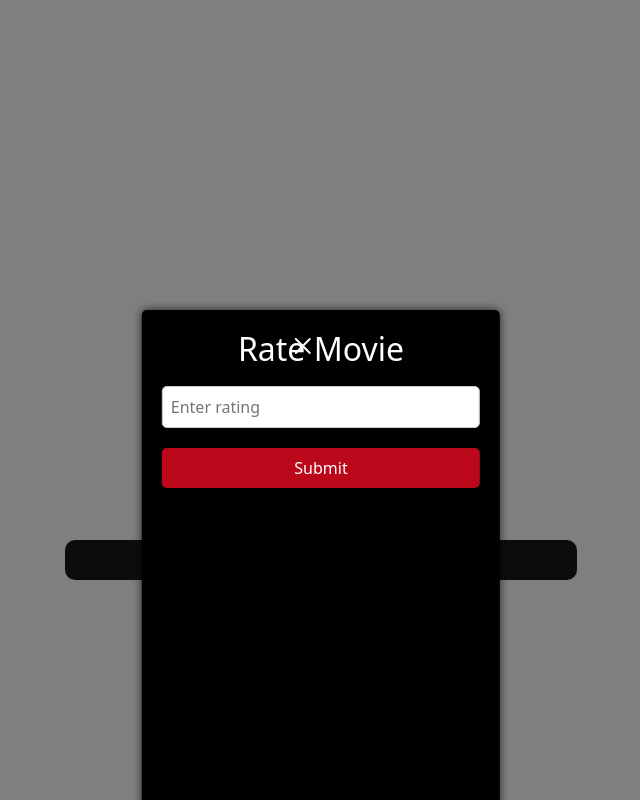
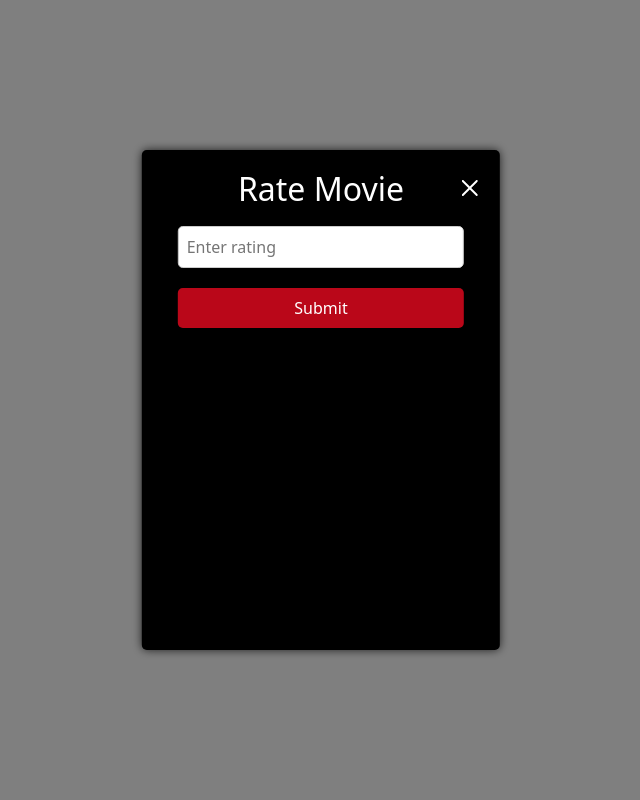
Before and after one commit to SMunib/Watcher, a React (Vite) app in the folder front-end/: page /RatingPopup in a window 1280 px wide. Shown: the whole page, without its empty margins (319-959 px from the left). Built offline with nearby package versions, Linux system fonts and the light colour scheme.

Commit message:
search completed

```diff
--- a/front-end/src/Style.css
+++ b/front-end/src/Style.css
@@ -693,7 +693,7 @@ p {
     right: 7px;
     background-color: transparent !important;
     opacity: 1;
-    top: 7px;
+    top: 35px;
 
   }
   .contentDiv{
@@ -759,14 +759,13 @@ p {
 }
 .popup2 {
   position: fixed;
-  top: 70%;
-  left: 50%;
-  transform: translate(-50%, -50%);
-  background-color: rgba(0, 0, 0, 0.9);
+  /* top: 45%; */
+  /* left: 28%; */
+  /* transform: translate(-50%, -50%); */
+  /* background-color: rgba(0, 0, 0, 0.9); */
   padding: 20px;
   border-radius: 10px;
   width: 40%;
-  z-index: 100%;
 }
 
 .popup-inner.rating-popup2 {
@@ -785,12 +784,14 @@ p {
   cursor: pointer;
 }
 
+
+
 .popup2 button.btn-close:hover {
   color: #ccc;
 }
 
 .popup-inner.rating-popup2 input[type="number"] {
-  width: 100%;
+  width: 90%;
   margin-top: 10px;
   padding: 8px;
   font-size: 16px;
@@ -800,7 +801,7 @@ p {
 
 .popup-inner.rating-popup2 button {
   margin-top: 10px;
-  width: 100%;
+  width: 90%;
   padding: 8px;
   font-size: 16px;
   border: none;
@@ -810,6 +811,14 @@ p {
   cursor: pointer;
 }
 
+
+.popup-inner.rating-popup2 .btn-close {
+
+  width: unset;
+  padding: 10px 20px;
+
+}
+
 .popup-inner.rating-popup2 button:hover {
   background-color: #ba0725;
 }
--- a/front-end/src/components/Search.jsx
+++ b/front-end/src/components/Search.jsx
@@ -1,12 +1,24 @@
-import React,{useEffect} from 'react';
-import { useLocation } from 'react-router-dom';
+import React,{useEffect,useState} from 'react';
 import Swiper from 'swiper';
 import 'swiper/swiper-bundle.css';
+import MiniPage from './minipage';
+
 const SearchPage = ({query,onClose}) => {
-// export default function SearchPage() {
-//   const location = useLocation();
-//   const queryParams = new URLSearchParams(location.search);
-//   const query = queryParams.get('query');
+  const [selectedImage, setSelectedImage] = useState(null);
+
+
+useEffect(()=>{
+  axios.post('http://localhost:5000/api/search', {query})
+        .then(result => {
+          console.log(result);
+          if (result.data.status === 200) {
+            console.log(result.data.message);
+          } else {
+            alert(result.data.message);
+          }
+        })
+
+},[]);
 useEffect(() => {
   const handleKeyDown = (event) => {
     if (event.key === 'Escape') {
@@ -20,6 +32,8 @@ useEffect(() => {
     document.removeEventListener('keydown', handleKeyDown);
   };
 }, [onClose]);
+
+
 useEffect(() => {
   const swiper = new Swiper('.swiper-container', {
     direction: 'horizontal',
@@ -65,6 +79,18 @@ useEffect(() => {
     },
   });
 }, []);
+
+
+const [seen, setSeen] = useState(false)
+
+function togglePop (imageName) {
+    setSelectedImage(imageName)
+    setSeen(!seen);
+};
+const handleClose = () => {
+  setSeen(false);
+};
+
 const imageList = [
   { name: 'Image 1', src: 'https://image.tmdb.org/t/p/w500/ba7hnMx1HAze0QSJSNfsTBycS8U.jpg' },
   { name: 'Image 2', src: 'https://image.tmdb.org/t/p/w500/c3XBgBLzB9Sh7k7ewXY2QpfH47L.jpg' },
@@ -85,9 +111,9 @@ const imageList = [
     <div className="popup">
         <div className="popup-inner" style={{width:"100%"}}>
           <div className='main-1'>
-          <button onClick={onClose} type='button' className="btn-close btn-close-white" aria-label="Close"></button>
+
           <div className="container1-fluid " style={{ paddingTop: '50px' }}>
-          <p color='white'>Popular on Netflix</p>
+          <p color='white'>Search Result</p>
           <div className="swiper-container">
             <div className="swiper-wrapper">
               {imageList.map((image, index) => (
@@ -103,6 +129,7 @@ const imageList = [
             {/* <div className="swiper-button-next"></div>
             <div className="swiper-button-prev"></div> */}
           </div>
+          <button onClick={onClose} type='button' className="btn-close btn-close-white" aria-label="Close" style={{paddingRight: "50px"}}></button>
         </div>
 
 
@@ -118,6 +145,7 @@ const imageList = [
           </div>
         </div>
             {console.log(query)}
+            {seen && <MiniPage movieName={selectedImage} onClose={handleClose} />}
       </div>
 
   );
--- a/front-end/src/components/minipage.jsx
+++ b/front-end/src/components/minipage.jsx
@@ -90,7 +90,7 @@ export default function MiniPage({ movieName, onClose }) {
         <div className="popup-inner">
           <div className='main-1'>
             <div className='moviepic' style={{backgroundImage: `linear-gradient(to bottom, transparent 70%, rgba(0, 0, 0, 0.7)), url(${movie.picturePath})`}}>
-              <button onClick={onClose} type='button' className="btn-close btn-close-white" aria-label="Close"></button>
+              <button onClick={onClose} type='button' className="btn-close btn-close-white" aria-label="Close" style={{top:"10px"}} ></button>
              <div className="rateWrapper">
                 {movie.add === "no" && (
                   <button className='addbutton' onClick={handleAddButtonClick}>
```
